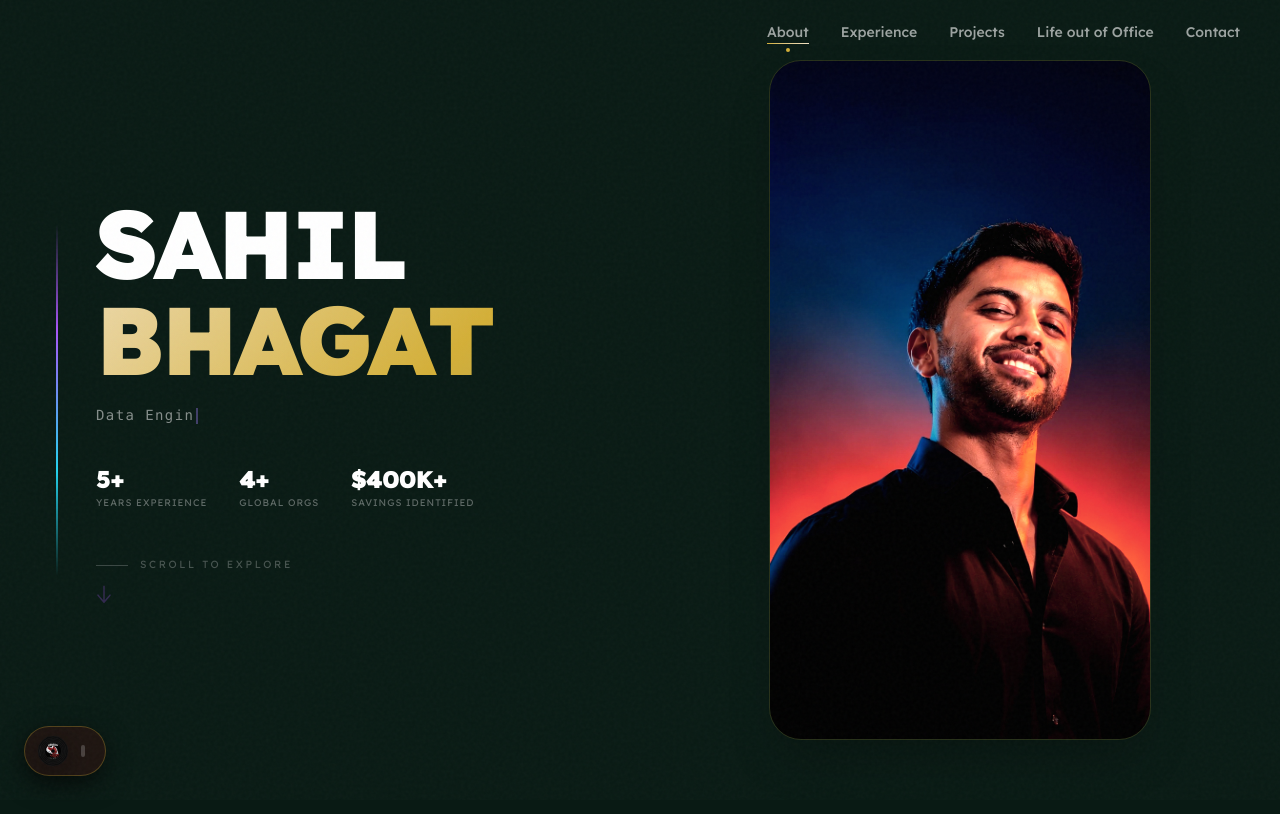
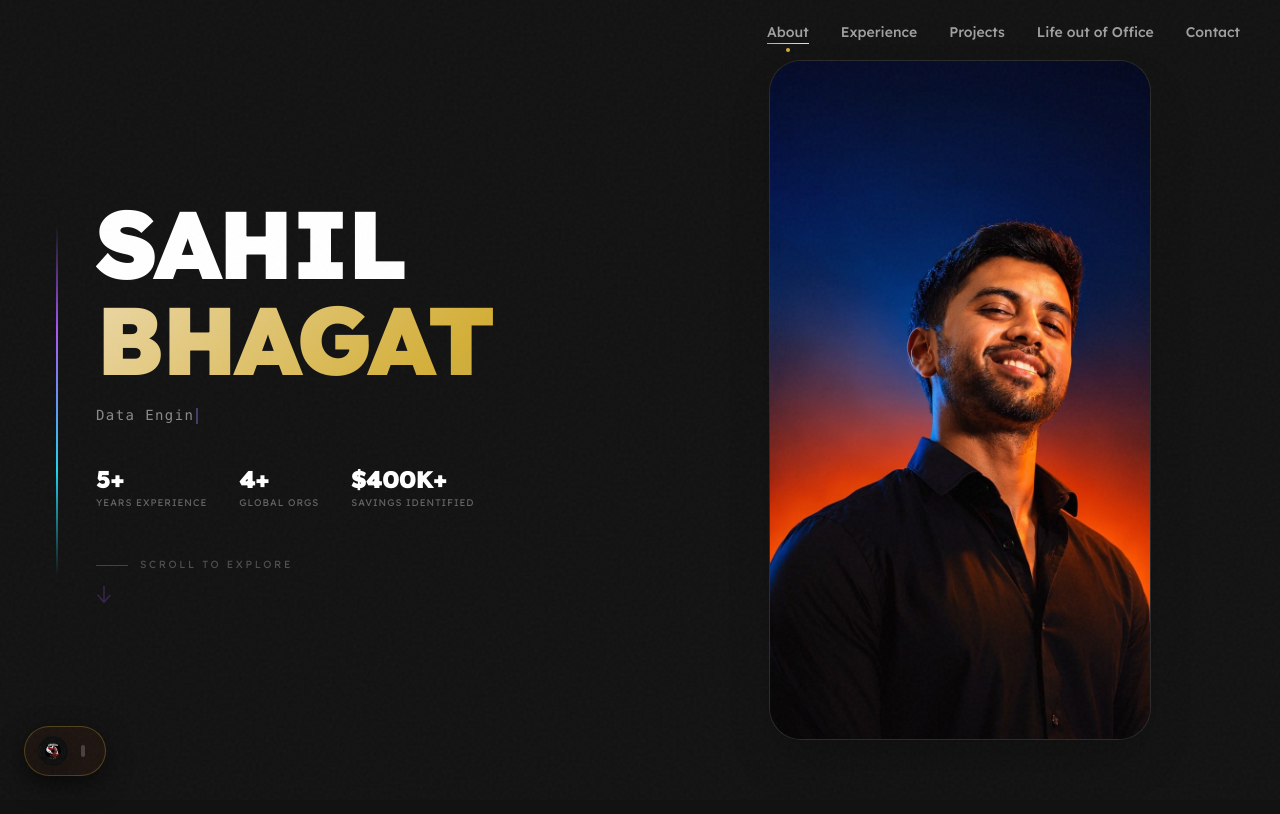
Before and after one commit to sahilbhagat30/Portfolio-Web-Site, a Next.js app: page / in a window 1280 px wide. Shown: the top 814 px of the page. Built offline with nearby package versions, Linux system fonts and the light colour scheme.

Commit message:
chore: revert canvas filters and change theme background to #121212

```diff
--- a/src/app/globals.css
+++ b/src/app/globals.css
@@ -2,7 +2,7 @@
 
 /* ─── Design Tokens ─────────────────────────────────────────────── */
 :root {
-  --background: #091A14; /* Deep forest green */
+  --background: #121212; /* Dark slate/black matching sequence image */
   --foreground: #eae6e1; /* Warm off-white */
 
   /* Accent palette */
--- a/src/components/ScrollyCanvas.tsx
+++ b/src/components/ScrollyCanvas.tsx
@@ -105,11 +105,10 @@ export default function ScrollyCanvas() {
     <div className="h-full w-full relative">
       <div className="sticky top-0 h-screen w-full flex items-center justify-center overflow-hidden">
         {/* Frame: Full bleed on mobile, portrait frame on desktop */}
-        <div className="w-full h-full md:w-auto md:max-w-md lg:max-w-lg md:aspect-[9/16] md:h-[85vh] relative md:rounded-[32px] overflow-hidden md:shadow-2xl md:border border-[rgba(212,175,55,0.15)] bg-transparent">
+        <div className="w-full h-full md:w-auto md:max-w-md lg:max-w-lg md:aspect-[9/16] md:h-[85vh] relative md:rounded-[32px] overflow-hidden md:shadow-2xl md:border border-white/10 bg-[#121212]">
           <canvas
             ref={canvasRef}
             className="w-full h-full block object-cover"
-            style={{ mixBlendMode: "screen", filter: "brightness(1.1) contrast(1.15) sepia(0.25) hue-rotate(-15deg)" }}
           />
         </div>
       </div>
```
